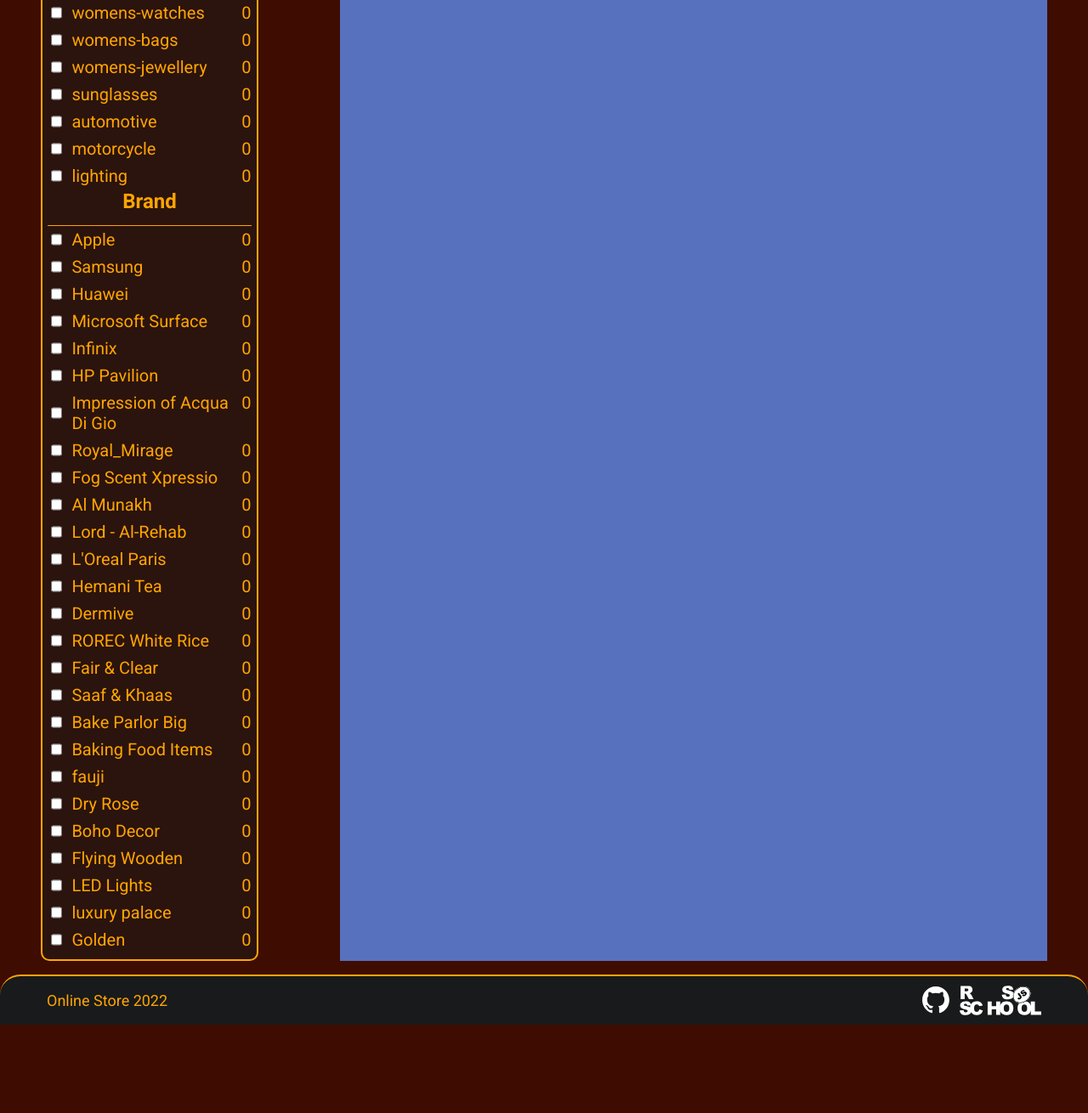
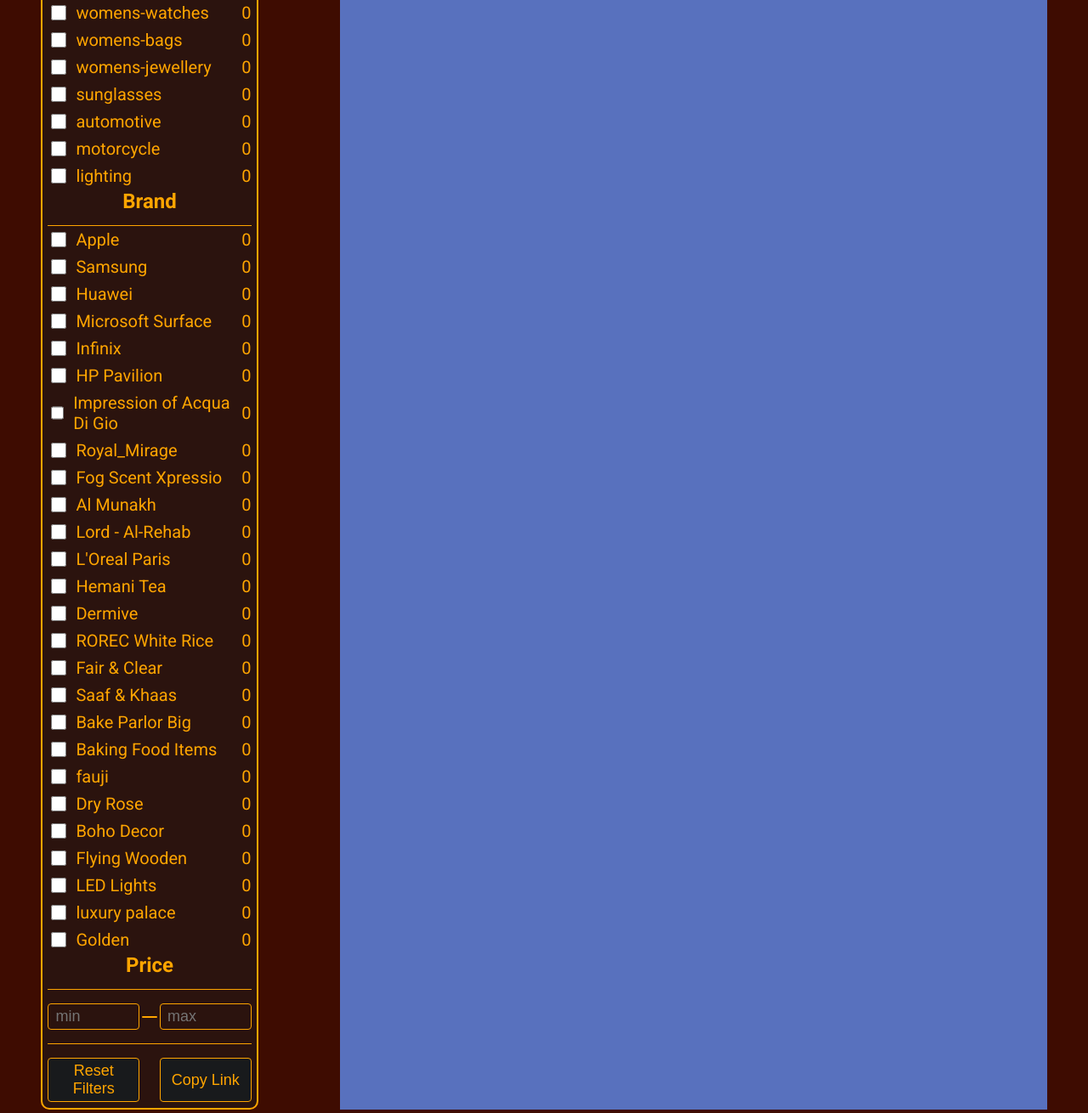
Before and after one commit to ivan-kaliaskin/online-store, a website built with webpack: page src/template.html in a window 1280 px wide. Shown: the part 570-1880 px from the top of the page at 85% size. Before the commit the page ends 1776 px from the top, so only its background shows below. Built offline with nearby package versions, Linux system fonts and the light colour scheme; no server answers.

Commit message:
feat: add filter template and styles

```diff
--- /dev/null
+++ b/src/components/AttributeRender.ts
@@ -0,0 +1,7 @@
+function attributeRender(element: HTMLElement, options ) {
+  Object.keys(options).forEach(function (attr) {
+    element.setAttribute(attr, options[attr]);
+  })
+}
+
+export default attributeRender
--- a/src/components/Filter.ts
+++ b/src/components/Filter.ts
@@ -1,10 +1,11 @@
 import filterItemRender from "./FilterItemRender"
+import attributeRender from "./AttributeRender"
 
 function createFilter(): HTMLElement {
 
-  const categoryList: string[] = ['smartphones', 'laptops', 'fragrances','skincare','groceries','home-decoration','furniture','tops','womens-dresses','womens-shoes','mens-shirts','mens-watches','womens-watches','womens-bags','womens-jewellery','sunglasses','automotive','motorcycle','lighting']
+  const categoryList: string[] = ['smartphones', 'laptops', 'fragrances', 'skincare', 'groceries', 'home-decoration', 'furniture', 'tops', 'womens-dresses', 'womens-shoes', 'mens-shirts', 'mens-watches', 'womens-watches', 'womens-bags', 'womens-jewellery', 'sunglasses', 'automotive', 'motorcycle', 'lighting']
 
-  const brandList: string[] = ['Apple','Samsung', 'Huawei', 'Microsoft Surface','Infinix','HP Pavilion','Impression of Acqua Di Gio','Royal_Mirage','Fog Scent Xpressio','Al Munakh','Lord - Al-Rehab',`L'Oreal Paris`,'Hemani Tea','Dermive','ROREC White Rice','Fair & Clear','Saaf & Khaas','Bake Parlor Big','Baking Food Items','fauji','Dry Rose','Boho Decor','Flying Wooden','LED Lights','luxury palace','Golden']
+  const brandList: string[] = ['Apple', 'Samsung', 'Huawei', 'Microsoft Surface', 'Infinix', 'HP Pavilion', 'Impression of Acqua Di Gio', 'Royal_Mirage', 'Fog Scent Xpressio', 'Al Munakh', 'Lord - Al-Rehab', `L'Oreal Paris`, 'Hemani Tea', 'Dermive', 'ROREC White Rice', 'Fair & Clear', 'Saaf & Khaas', 'Bake Parlor Big', 'Baking Food Items', 'fauji', 'Dry Rose', 'Boho Decor', 'Flying Wooden', 'LED Lights', 'luxury palace', 'Golden']
 
   const filter: HTMLDivElement = document.createElement('div')
   filter.classList.add('filters')
@@ -27,11 +28,47 @@
 
   brand.append(brandTitle)
 
-
   filterItemRender(categoryList, category)
   filterItemRender(brandList, brand)
 
-  filter.append(category, brand)
+  const price: HTMLDivElement = document.createElement('div')
+  price.classList.add('filters-price')
+
+  const priceTitle: HTMLHeadingElement = document.createElement('h3')
+  priceTitle.classList.add('filter-title')
+  priceTitle.innerHTML = 'Price'
+
+  const priceInner: HTMLDivElement = document.createElement('div')
+  priceInner.classList.add('filter-price-inner')
+
+  const priceSliderInput: HTMLInputElement = document.createElement('input')
+  priceSliderInput.classList.add('filter-price-input')
+  attributeRender(priceSliderInput, {'id': 'min-price', 'inputmode': 'decimal', 'name': 'min-price', 'placeholder': 'min'})
+
+  const priceSliderInput2: HTMLInputElement = document.createElement('input')
+  priceSliderInput2.classList.add('filter-price-input')
+  attributeRender(priceSliderInput2, {'id': 'max-price', 'inputmode': 'decimal', 'name': 'max-price', 'placeholder': 'max'})
+
+  const separator: HTMLDivElement = document.createElement('div')
+  separator.classList.add('filter-price-separator')
+
+  priceInner.append(priceSliderInput, separator, priceSliderInput2)
+  price.append(priceTitle, priceInner)
+
+  const btns: HTMLDivElement = document.createElement('div')
+  btns.classList.add('filter-btns-wrapper')
+
+  const btnReset: HTMLButtonElement = document.createElement('button')
+  btnReset.classList.add('filter-btn', 'btn-reset')
+  btnReset.innerHTML = 'Reset Filters'
+
+  const btnCopy: HTMLButtonElement = document.createElement('button')
+  btnCopy.classList.add('filter-btn', 'btn-copy')
+  btnCopy.innerHTML = 'Copy Link'
+
+  btns.append(btnReset, btnCopy)
+
+  filter.append(category, brand, price, btns)
 
   return filter
 }
--- a/src/components/FilterItemRender.ts
+++ b/src/components/FilterItemRender.ts
@@ -4,7 +4,7 @@
     listItem.classList.add('filter-item')
 
     const listItemCheckbox: HTMLInputElement = document.createElement('input')
-    listItemCheckbox.classList.add('filter-item-checbox')
+    listItemCheckbox.classList.add('filter-item-checkbox')
     listItemCheckbox.setAttribute('id', item)
     listItemCheckbox.setAttribute('type', 'checkbox')
 
--- a/src/styles/_filter.scss
+++ b/src/styles/_filter.scss
@@ -12,9 +12,7 @@
 .filters {
   width: 100%;
 
-  &-category {
-
-  }
+  &-category {}
 }
 
 .filter-title {
@@ -27,11 +25,18 @@
 
 .filter-item {
   display: flex;
+  align-items: center;
   font-size: 20px;
   padding: 4px 0;
 
   &-checkbox {
+    width: 18px;
+    height: 18px;
+    accent-color: auto;
 
+    &:checked {
+      accent-color: #ffa500;
+    }
   }
 
   &-label {
@@ -42,3 +47,65 @@
     margin-left: auto;
   }
 }
+
+.filter-price {
+
+  &-inner {
+    display: flex;
+    align-items: center;
+    justify-content: space-between;
+    margin-top: 16px;
+  }
+
+  &-input {
+    width: 45%;
+    color: #ffa500;
+    font-size: 18px;
+    padding: 4px 8px;
+    border: 1px solid #ffa500;
+    border-radius: 4px;
+    background: none;
+  }
+
+  &-separator {
+    width: 18px;
+    height: 2px;
+    background: #ffa500;
+    border-radius: 2px;
+  }
+}
+
+.filter-btns-wrapper {
+  display: flex;
+  justify-content: space-between;
+  flex-wrap: wrap;
+  margin-top: 16px;
+  padding-top: 16px;
+  border-top: 1px solid #ffa500;
+}
+
+.filter-btn {
+  width: 45%;
+  color: #ffa500;
+  font-size: 18px;
+  background-color: #181a1c;
+  border: 1px solid #ffa500;
+  border-radius: 4px;
+  padding: 4px 8px;
+  cursor: pointer;
+  transition: background-color .3s ease-in, color .3s ease-in;
+
+  &:hover {
+    background-color: #ffa500;
+    color: #fff;
+  }
+
+  &:focus {
+    background-color: #ffa500;
+    color: #fff;
+  }
+}
+
+.btn-reset {}
+
+.btn-copy {}
```
Also changed, not shown: src/styles/main.css, 1 other file.
